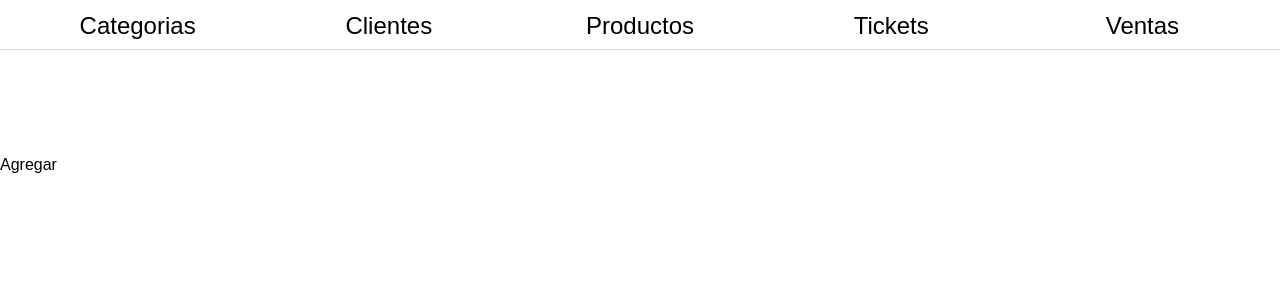
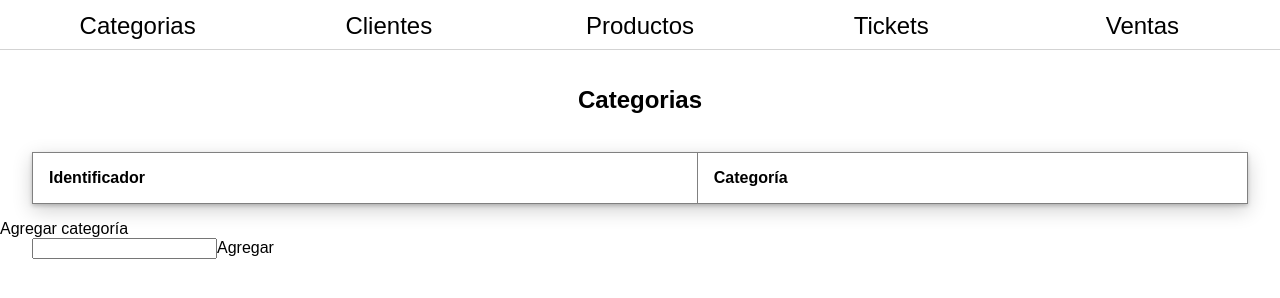
Before and after one commit to firepho92/sistema, a plain HTML site: page admin.html in a window 1280 px wide. Both pictures are taken after a click on the element "Categorias". Drawn offline with Linux system fonts and the light colour scheme; no server answers.

Commit message:
create files in dev

```diff
--- a/admin.html
+++ b/admin.html
@@ -35,16 +35,14 @@
         <!--Rows are rendered here-->
       </table>
     </div>
-    <p>Agregar <span id="form-table"></span></p>
-    <form id="form" onsubmit="event.preventDefault();send();">
-
-    </form>
+    <span id="form-table"></span>
+    <span id="span-form"></span>
   </div>
-  <script src="js//responseParser.js"></script>
-  <script src="js/models/productos.js"></script>
-  <script src="js/models/categorias.js"></script>
-  <script src="js/view/categoriasTablaView.js?new"></script>
-  <script src="js/view/productosTablaView.js?new"></script>
+  <script src="js/responseParser.js?new"></script>
+  <script src="js/models/productos.js?new"></script>
+  <script src="js/models/categorias.js?new"></script>
+  <script src="js/view/categoriasTablaView.js?newfile"></script>
+  <script src="js/view/productosTablaView.js?newfile"></script>
   <script>renderProductosTablaView()</script>
 </body>
 </html>
--- a/js/index.js
+++ b/js/index.js
@@ -1,6 +1,4 @@
 var callback = function(){
-  //var producto = new Producto();
-  //producto.readProducto();
   renderCards();
 };
 
--- a/js/models/categorias.js
+++ b/js/models/categorias.js
@@ -26,7 +26,7 @@ class Categoria {
       }
       xhr.setRequestHeader(
         'Content-Type',
-        'application/x-www-form-urlencoded'
+        'multipart/form-data'
       );
       xhr.send();
     });
--- a/js/view/categoriasTablaView.js
+++ b/js/view/categoriasTablaView.js
@@ -20,9 +20,18 @@ async function renderCategoriasTablaView() {
   document.getElementById('tabla').innerHTML = render;
   document.getElementById('tableTitle').innerHTML = 'Categorias';
   var form = `
-    <input type="text" name="categoria"/>
-    <button type="submit">Agregar</button>
+    <form id="form" onsubmit="event.preventDefault();createCategoria();">
+      <input type="text" name="categoria" id="categoria/>
+      <button type="submit">Agregar</button>
+    </form>
   `;
-  document.getElementById('form').innerHTML = form;
-  document.getElementById('form-table').innerHTML = 'categoría';
+  document.getElementById('span-form').innerHTML = form;
+  document.getElementById('form-table').innerHTML = 'Agregar categoría';
 }
+
+async function createCategoria() {
+  var categoria = new Categoria();
+  //var form = new FormData(document.getElementById('form'));
+  //form.append('foo', 'foo');
+  //console.log(form);
+}
--- a/js/view/productosTablaView.js
+++ b/js/view/productosTablaView.js
@@ -24,4 +24,19 @@ async function renderProductosTablaView() {
   render += `</tbody>`;
   document.getElementById('tabla').innerHTML = render;
   document.getElementById('tableTitle').innerHTML = 'Productos';
+  var form = `
+    <form action="/cgi-bin/createProducto.pl" enctype="multipart/form-data">
+      <input type="text" name="producto">
+      <input type="text" name="precio">
+      <input type="text" name="stock">
+      <input type="text" name="descripcion">
+      <p>Subit imagen: <input type="file" name="imagen"></p>
+      <select name="categoria">
+        <option>1</option>
+      </select>
+      <button type="submit">Agregar</button>
+    </form>
+  `;
+  document.getElementById('span-form').innerHTML = form;
+  document.getElementById('form-table').innerHTML = 'Agregar producto';
 }
```
Also changed, not shown: 1 other file.
